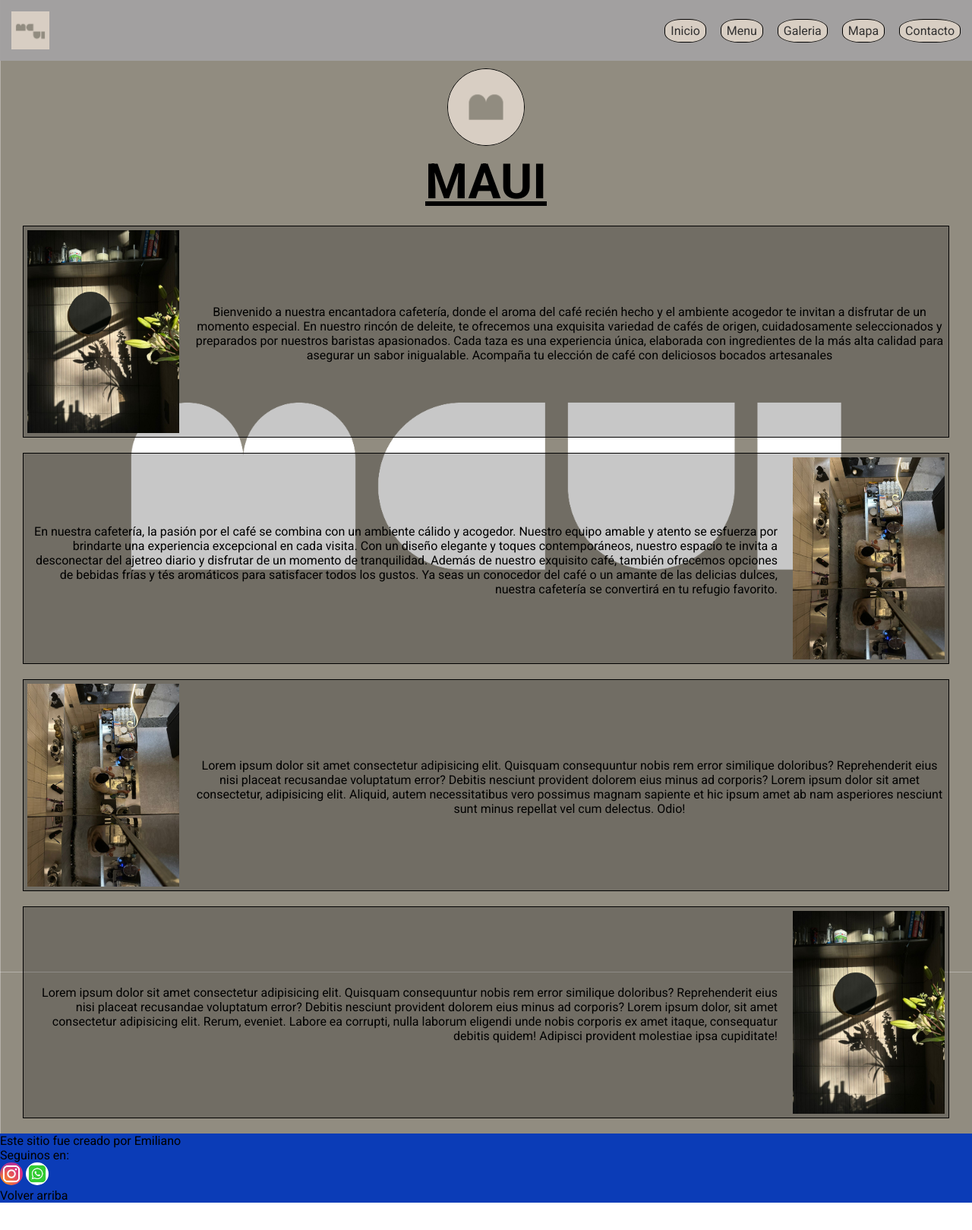
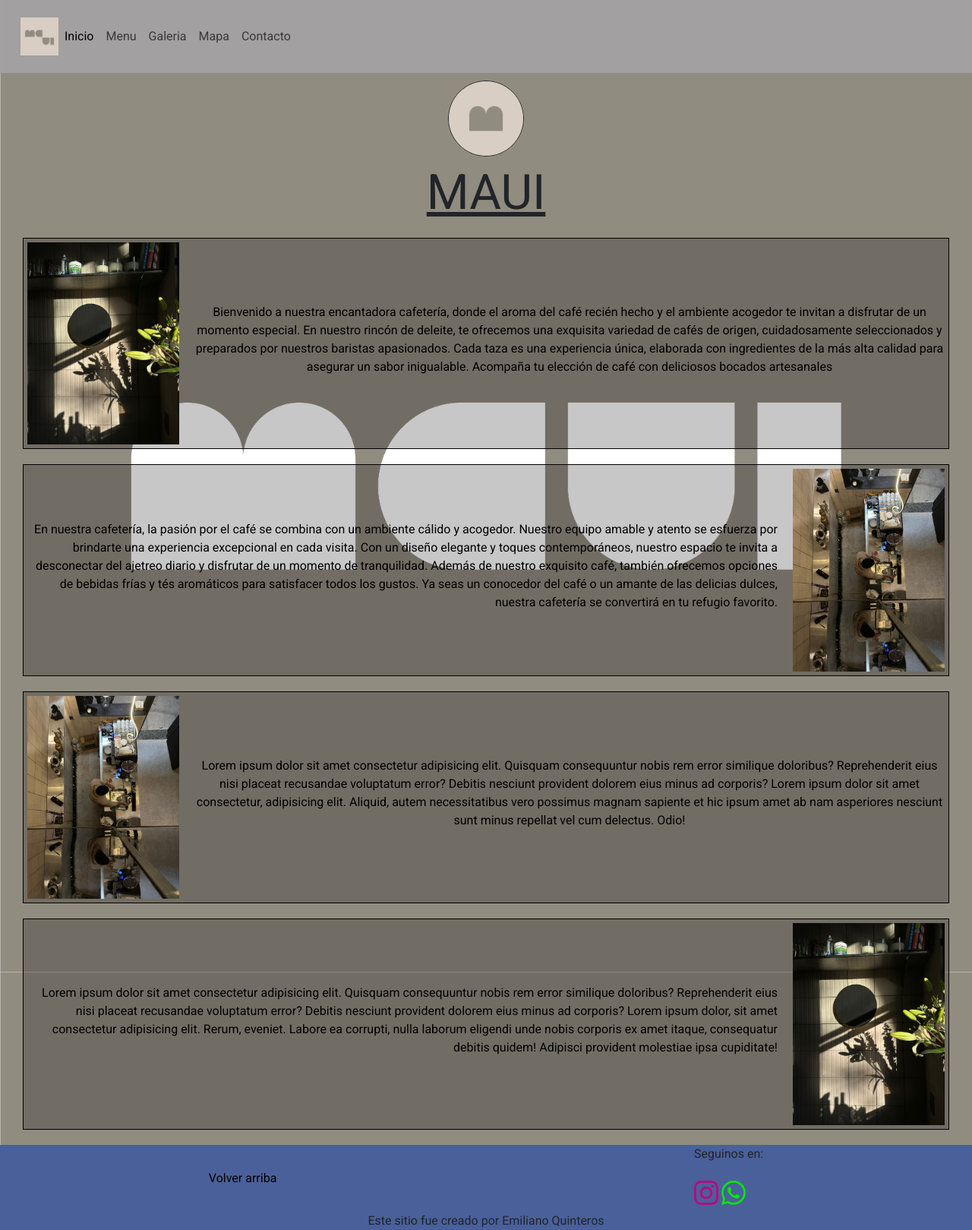
Before and after one commit to coloemiliano/Preentrega2Quinteros, a plain HTML site: page index.html in a window 1280 px wide. Shown: the whole page at 76% size. Before the commit the page ends 1583 px from the top, so only its background shows below. Drawn offline with nearby package versions, Linux system fonts and the light colour scheme.

Commit message:
agregado el footer y el headre responsive

```diff
--- a/css/styles.css
+++ b/css/styles.css
@@ -22,35 +22,12 @@ body {
     min-height: 100vh;
 }
 
-.nav {
-    display: flex;
-    flex-direction: row;
-    align-items: center;
-    justify-content: space-between;
-}
 
 .nav--logo{
     display: inline;
     margin: 0;
     width: 50px;
 }
-
-.menu li{
-
-    list-style: none;
-    display: inline;
-    margin-left: 15px;
-
-}
-
-.nav--enlace{
-    padding: 5px 7px;
-    background-color: #d8cec3;
-    border: solid black 1px;
-    border-radius: 40%;
-    color: rgb(49, 48, 48);
-}
-
 
 .nav--enlace:hover{
     background-color: rgb(144, 144, 144);
@@ -88,9 +65,30 @@ h1{
 }
 
 .footer {
-    background-color: #0b3cb7;
+    display: flex;
+    background-color: #4a609a;
     margin-top: auto;
+    flex-direction: row;
+    justify-content:space-around;
+    align-items: center;
 }
+.autoria{
+    display: flex;
+    justify-content: center;
+    margin: 0;
+    padding: 0;
+    background-color: #4a609a;
+}
+
+.bi-instagram{
+    color: rgb(181, 11, 130);
+    font-size: 2rem;
+}
+.bi-whatsapp{
+    color: rgb(11, 228, 11);
+    font-size: 2rem;
+}
+
 /* pagina inicio*/
 
 .parrafos{
@@ -207,7 +205,7 @@ h1{
     display: none;
 }
 /* card de menu*/
-.card {
+.card-menu {
     background-color: rgba(0, 0, 0, 0.781);
     color: antiquewhite;
     width: 200px;
@@ -215,16 +213,16 @@ h1{
     margin: 20px auto;
     text-align: center;
 }
-.card img{
+.card-menu img{
     width: 100px;
     display: block;
     margin: 0 auto;
 }
 
-.card p{
+.card-menu p{
     margin-bottom: 10px;
 }
-.card h3{
+.card-menu h3{
     margin: 15px;
 }
 
--- a/index.html
+++ b/index.html
@@ -7,31 +7,31 @@
     <link rel="preconnect" href="https://fonts.googleapis.com">
 <link rel="preconnect" href="https://fonts.gstatic.com" crossorigin>
 <link href="https://fonts.googleapis.com/css2?family=Roboto:wght@100;400;700&display=swap" rel="stylesheet">
-    <!--abajo es el archivo css-->
+<link href="https://cdn.jsdelivr.net/npm/bootstrap@5.3.1/dist/css/bootstrap.min.css" rel="stylesheet" integrity="sha384-4bw+/aepP/YC94hEpVNVgiZdgIC5+VKNBQNGCHeKRQN+PtmoHDEXuppvnDJzQIu9" crossorigin="anonymous">
+<script src="https://cdn.jsdelivr.net/npm/bootstrap@5.3.1/dist/js/bootstrap.bundle.min.js" integrity="sha384-HwwvtgBNo3bZJJLYd8oVXjrBZt8cqVSpeBNS5n7C8IVInixGAoxmnlMuBnhbgrkm" crossorigin="anonymous"></script>
+<link rel="stylesheet" href="https://cdn.jsdelivr.net/npm/bootstrap-icons@1.11.0/font/bootstrap-icons.css">
+<!--abajo es el archivo css-->
     <link rel="stylesheet" href="css/styles.css">
     <title>Inicio</title>
 </head>
 <body id="fondoimg">
-    <header >
-        <nav class="nav">
+    <header>
+        <nav class="navbar navbar-expand-lg">
+            <div class="container-fluid">
             <img src="img/logoMauiM.png" alt="logo" class="nav--logo">
-            <ul class="menu">
-                <li>
-                    <a href="index.html" class="nav--enlace">Inicio</a>
-                </li>
-                <li>
-                    <a href="pages/menu.html" class="nav--enlace">Menu</a>
-                </li>
-                <li>
-                    <a href="pages/galeria.html" class="nav--enlace">Galeria</a>
-                </li>
-                <li>
-                    <a href="pages/mapa.html" class="nav--enlace">Mapa</a>
-                </li>
-                <li>
-                    <a href="pages/contacto.html" class="nav--enlace">Contacto</a>
-                </li>
-            </ul>
+            <button class="navbar-toggler" type="button" data-bs-toggle="collapse" data-bs-target="#navbarNavAltMarkup" aria-controls="navbarNavAltMarkup" aria-expanded="false" aria-label="Toggle navigation">
+                <span class="navbar-toggler-icon"></span>
+            </button>
+            <div id="navbarNavAltMarkup"  class="collapse navbar-collapse">
+                <div class="navbar-nav">
+                <a class="nav-link active" aria-current="page" href="index.html">Inicio</a>
+                <a class="nav-link" href="pages/menu.html">Menu</a>
+                <a class="nav-link" href="pages/galeria.html">Galeria</a>
+                <a class="nav-link" href="pages/mapa.html">Mapa</a>
+                <a class="nav-link" href="pages/contacto.html">Contacto</a>
+                </div>
+            </div>
+            </div>
         </nav>
     </header>
     <section id="arriba">
@@ -58,19 +58,23 @@
             </div>
         </div>
     </section>
-    <footer class="footer">
-        <p>Este sitio fue creado por Emiliano</p>
-        <p>Seguinos en:</p>
-        <div>
-            <a href="https://www.instagram.com/" target="_blank">
-                <img src="img/logoInsta.png" alt="logoInstagram" class="logoFooter">
-            </a>
-            <a href="https://api.whatsapp.com/send?phone=5491139191188" target="_blank">
-                <img src="img/logoWpp.png" alt="logoWpp" class="logoFooter">
-            </a>
+    <footer>
+        <div class="footer">
+            <a href="#arriba">Volver arriba</a>
+            <div class="footer-redes">
+                <p>Seguinos en:</p>
+                <a href="https://instagram.com/maui_bsas?igshid=MWZjMTM2ODFkZg==" target="_blank">
+                    <i class="bi bi-instagram"></i>
+                </a>
+                <a href="https://wa.me/1139191188" target="_blank">
+                    <i class="bi bi-whatsapp"></i>
+                </a>
+            </div>
         </div>
-        <a href="#arriba">Volver arriba</a>
+        <p class="autoria">Este sitio fue creado por Emiliano Quinteros</p>
     </footer>
+    <script src="https://cdn.jsdelivr.net/npm/@popperjs/core@2.11.8/dist/umd/popper.min.js" integrity="sha384-I7E8VVD/ismYTF4hNIPjVp/Zjvgyol6VFvRkX/vR+Vc4jQkC+hVqc2pM8ODewa9r" crossorigin="anonymous"></script>
+<script src="https://cdn.jsdelivr.net/npm/bootstrap@5.3.1/dist/js/bootstrap.min.js" integrity="sha384-Rx+T1VzGupg4BHQYs2gCW9It+akI2MM/mndMCy36UVfodzcJcF0GGLxZIzObiEfa" crossorigin="anonymous"></script>
 </body>
 
 </html>
```
Also changed, not shown: pages/contacto.html (+20 -19 lines), pages/galeria.html (+20 -19 lines), pages/mapa.html (+20 -19 lines), pages/menu.html (+24 -23 lines).
